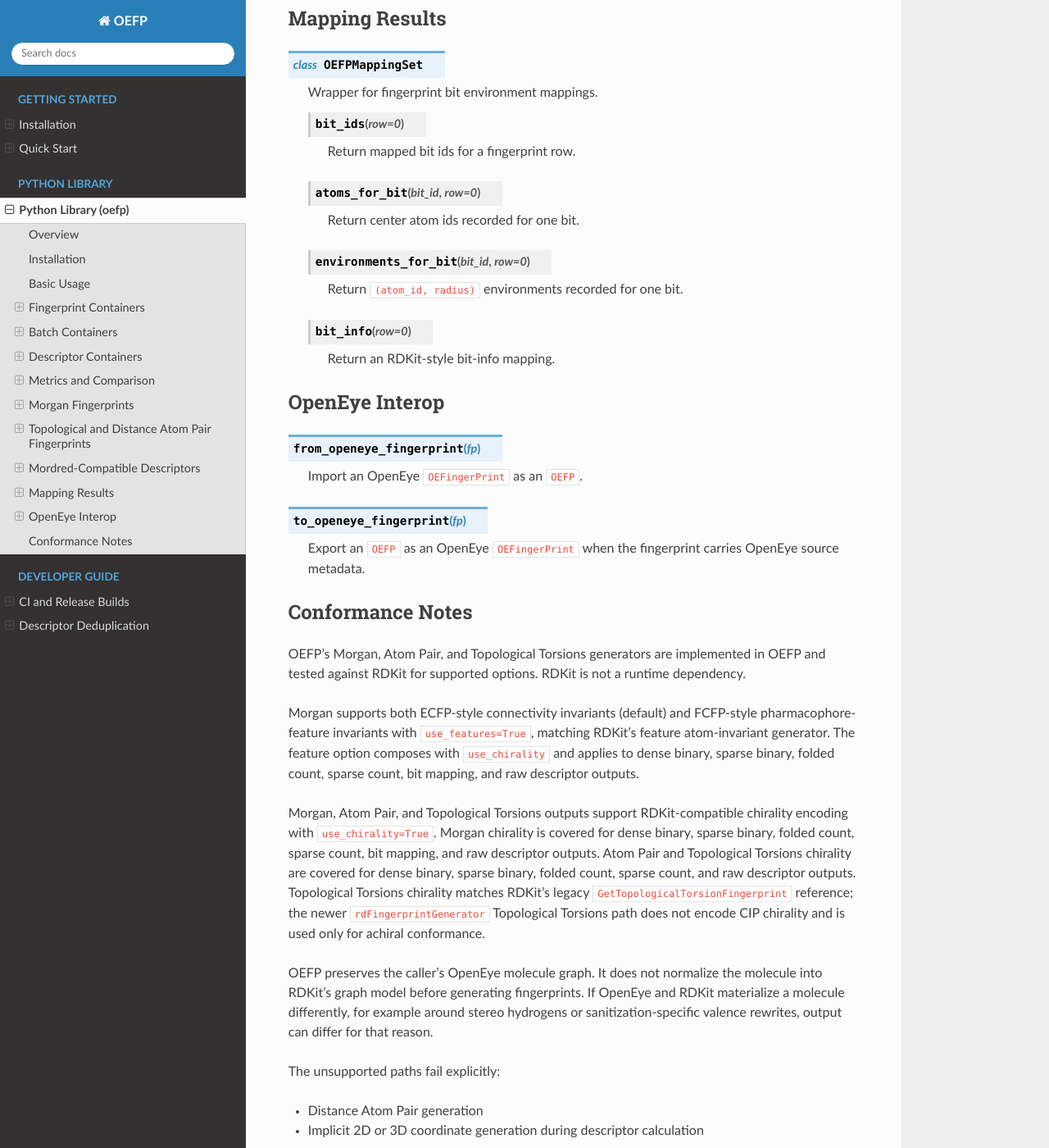
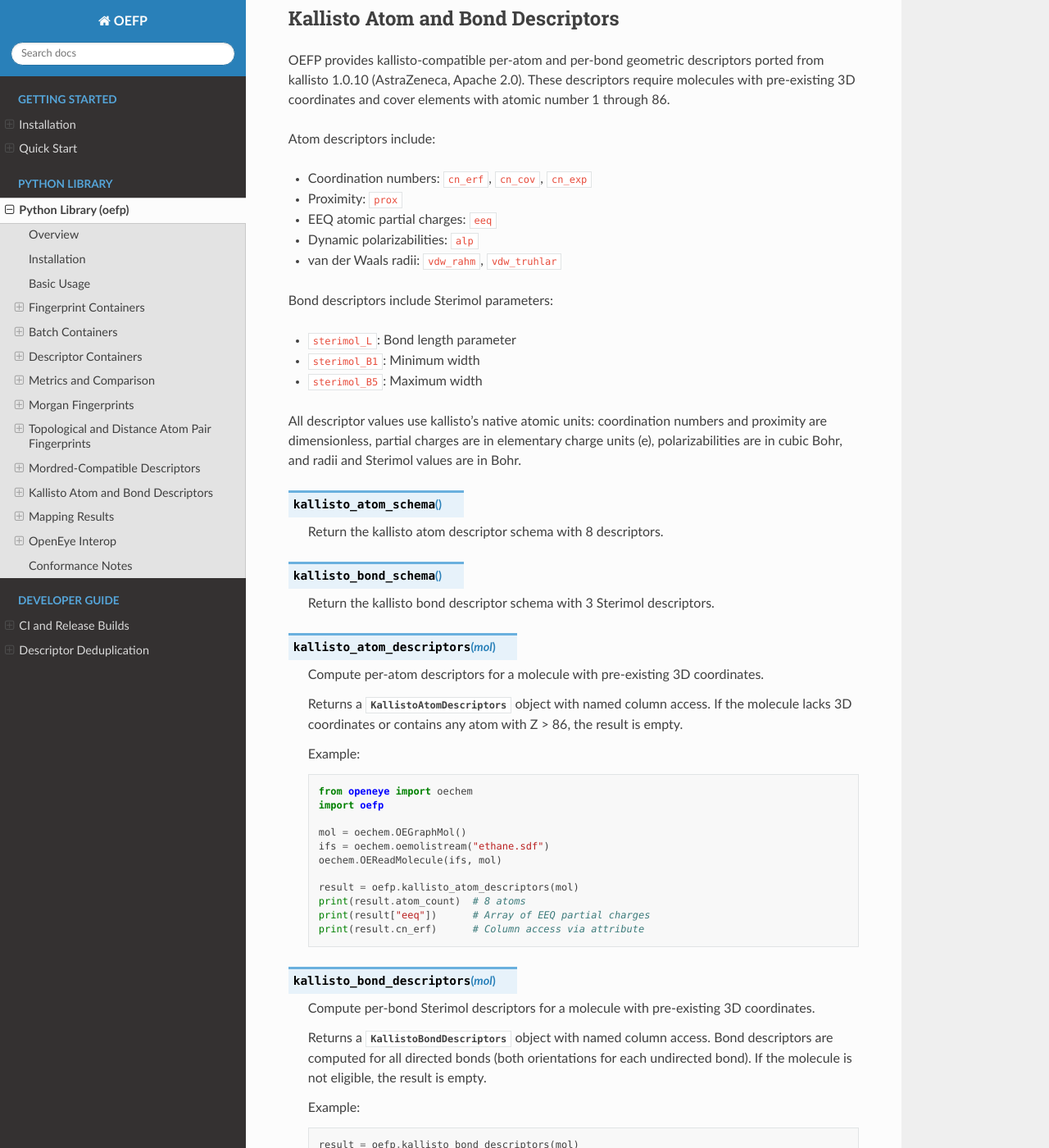
Before and after one commit to scott-arne/oefp, a Sphinx documentation site: the page built from docs/python-lib/index.rst, in a window 1280 px wide and 1400 px high, scrolled down 16863 px. Shown: the whole window at 82% size. Built offline with Sphinx 7.4.7 and the Read the Docs theme 3.1.0, drawn with Linux system fonts in a browser that asks for light colours; pages that are not in the unit, such as notebooks, are missing from menus; some of the changed text lies outside the part shown.

Commit message:
docs: document kallisto atom/bond descriptors + attribution
Add THIRD_PARTY_NOTICES crediting kallisto (AstraZeneca; Caldeweyher,
Meli, Pracht) under Apache 2.0 license. Add attribution headers to
kallisto-derived C++ sources and generator script.

Extend README.md and docs/python-lib/index.rst with user-facing kallisto
atom/bond descriptor documentation, including per-atom descriptors
(cn_erf/cn_cov/cn_exp, prox, eeq, alp, vdw_rahm/vdw_truhlar) and per-bond
Sterimol descriptors (L, B1, B5). Document requirements (pre-existing 3D
coordinates, elements Z<=86, whole-molecule skip), units (atomic units),
and Python API (kallisto_atom_descriptors, kallisto_bond_descriptors,
sterimol, batch forms, schema functions).

Verified:
- All 504 C++ tests pass (ctest)
- All 889 Python tests pass (pytest)
- ruff check clean
- All README examples run successfully

```diff
--- a/docs/python-lib/index.rst
+++ b/docs/python-lib/index.rst
@@ -769,6 +769,113 @@
       mw = batch.float_column("MW")
       geom_present = batch.column_validity("GeomDiameter")
 
+Kallisto Atom and Bond Descriptors
+-----------------------------------
+
+OEFP provides kallisto-compatible per-atom and per-bond geometric descriptors
+ported from kallisto 1.0.10 (AstraZeneca, Apache 2.0). These descriptors
+require molecules with pre-existing 3D coordinates and cover elements with
+atomic number 1 through 86.
+
+Atom descriptors include:
+
+- Coordination numbers: ``cn_erf``, ``cn_cov``, ``cn_exp``
+- Proximity: ``prox``
+- EEQ atomic partial charges: ``eeq``
+- Dynamic polarizabilities: ``alp``
+- van der Waals radii: ``vdw_rahm``, ``vdw_truhlar``
+
+Bond descriptors include Sterimol parameters:
+
+- ``sterimol_L``: Bond length parameter
+- ``sterimol_B1``: Minimum width
+- ``sterimol_B5``: Maximum width
+
+All descriptor values use kallisto's native atomic units: coordination numbers
+and proximity are dimensionless, partial charges are in elementary charge units
+(e), polarizabilities are in cubic Bohr, and radii and Sterimol values are in
+Bohr.
+
+.. function:: kallisto_atom_schema()
+
+   Return the kallisto atom descriptor schema with 8 descriptors.
+
+.. function:: kallisto_bond_schema()
+
+   Return the kallisto bond descriptor schema with 3 Sterimol descriptors.
+
+.. function:: kallisto_atom_descriptors(mol)
+
+   Compute per-atom descriptors for a molecule with pre-existing 3D
+   coordinates.
+
+   Returns a :class:`KallistoAtomDescriptors` object with named column access.
+   If the molecule lacks 3D coordinates or contains any atom with Z > 86, the
+   result is empty.
+
+   Example::
+
+      from openeye import oechem
+      import oefp
+
+      mol = oechem.OEGraphMol()
+      ifs = oechem.oemolistream("ethane.sdf")
+      oechem.OEReadMolecule(ifs, mol)
+
+      result = oefp.kallisto_atom_descriptors(mol)
+      print(result.atom_count)  # 8 atoms
+      print(result["eeq"])      # Array of EEQ partial charges
+      print(result.cn_erf)      # Column access via attribute
+
+.. function:: kallisto_bond_descriptors(mol)
+
+   Compute per-bond Sterimol descriptors for a molecule with pre-existing 3D
+   coordinates.
+
+   Returns a :class:`KallistoBondDescriptors` object with named column access.
+   Bond descriptors are computed for all directed bonds (both orientations for
+   each undirected bond). If the molecule is not eligible, the result is empty.
+
+   Example::
+
+      result = oefp.kallisto_bond_descriptors(mol)
+      print(result.bond_count)     # 14 directed bonds in ethane
+      print(result["sterimol_L"])  # Sterimol L values in Bohr
+
+.. function:: sterimol(mol, origin, partner)
+
+   Compute Sterimol L/B1/B5 for a specific bond defined by two atom indices.
+
+   :param mol: Input molecule with pre-existing 3D coordinates
+   :param origin: Origin atom index (from ``OEAtomBase.GetIdx()``)
+   :param partner: Partner atom index (from ``OEAtomBase.GetIdx()``)
+   :returns: Tuple ``(L, B1, B5)`` in Bohr
+
+   Example::
+
+      L, B1, B5 = oefp.sterimol(mol, 0, 1)
+      print(f"Sterimol L={L:.3f} B1={B1:.3f} B5={B5:.3f}")
+
+.. function:: kallisto_atom_descriptors_batch(mols)
+
+   Compute atom descriptors for multiple molecules. Returns a list of
+   descriptor dictionaries, one per molecule.
+
+   Example::
+
+      batch = oefp.kallisto_atom_descriptors_batch(mols)
+      print(len(batch))  # Number of molecules
+      print(len(batch[0]["eeq"]))  # Atom count for first molecule
+
+.. function:: kallisto_bond_descriptors_batch(mols)
+
+   Compute bond descriptors for multiple molecules. Returns a list of
+   descriptor dictionaries, one per molecule.
+
+OEFP uses kallisto as a test-time conformance oracle only; kallisto is not a
+runtime dependency. For more information about kallisto, see
+https://github.com/AstraZeneca/kallisto
+
 Mapping Results
 ---------------
 
```
Also changed, not shown: README.md (+70 -0 lines), 5 other files.
